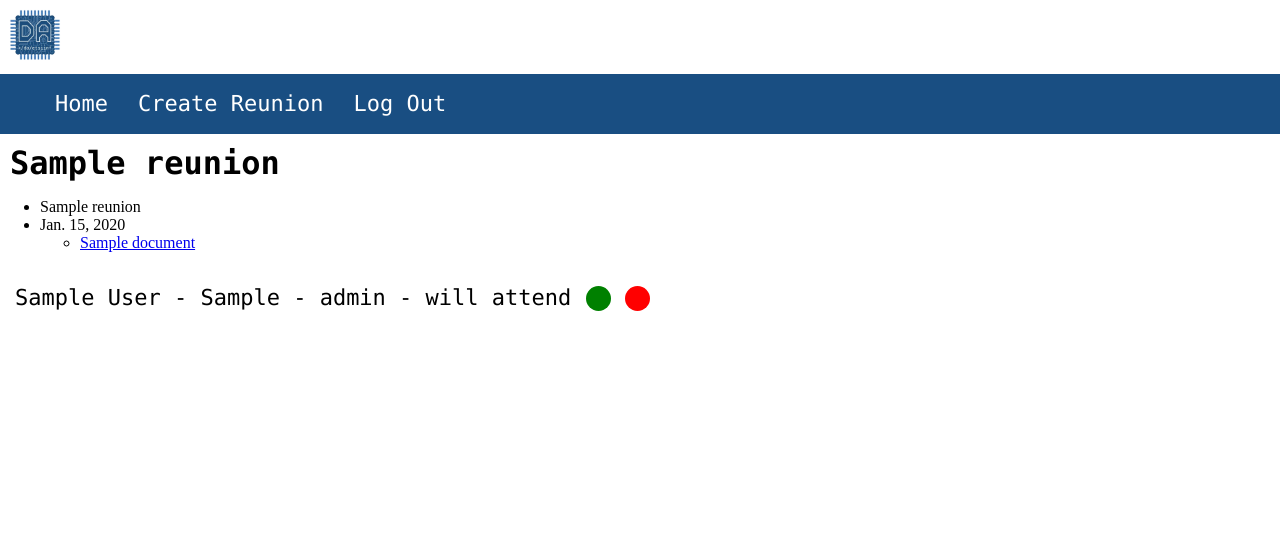
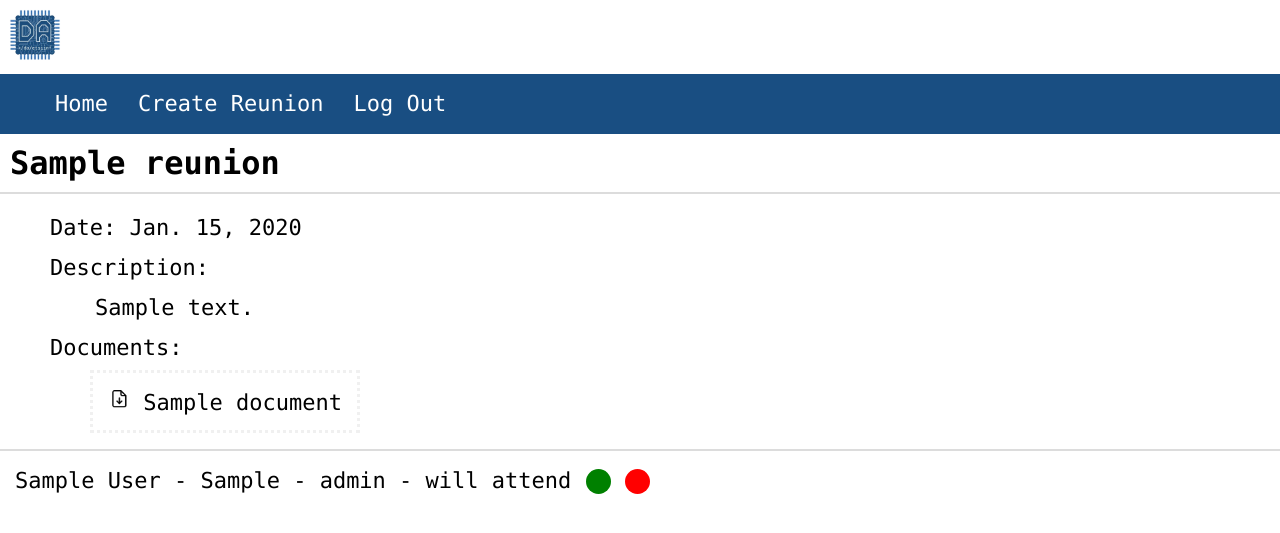
Before and after one commit to DA-ETSIINF/DAgora, a Django app: a page that uses templates/base.html in a window 1280 px wide. Shown: the top 533 px of the page. Run offline with Django 4.2, Linux system fonts and the light colour scheme; a user stored in the database is signed in; tables that the repository leaves empty hold one stand-in row (values such as "Sample post"); parts of the project's set-up code (start-up, migrations or seed data) failed here and were passed over; some libraries are stand-ins or nearby versions.

Commit message:
changed frontend / design of the reunion summary site -> Now you can see its documents

```diff
--- /dev/null
+++ b/static/css/reunionPreView.css
@@ -0,0 +1,52 @@
+#reunionInfo{
+
+    margin:0px;
+    padding:0px;
+
+    border-top-style:solid;
+    border-bottom-style:solid;
+    border-color:rgb(220,220,220);
+    border-width:2px;
+
+}
+#reunionInfo ul li{
+    list-style: none;
+    font-family: "consolas", sans-serif, 'Times New Roman', Times, serif;
+    font-size: 22px;
+
+    padding:5px;
+    margin:5px;
+}
+
+#reunionInfo a{
+    color: black;
+    text-decoration: none;
+}
+#reunionInfo a:visited{
+    color:black;
+    text-decoration: none;
+}
+#reunionInfo a:hover{
+    color:rgb(100,100,100);
+    text-decoration: underline;
+}
+
+#documents{
+    border-style:dotted;
+    border-color:rgb(240,240,240);
+    display: inline-block;
+    margin-left: 50px;
+    padding:5px;
+}
+#documents li{
+    padding:5px;
+    margin:2px;
+
+}
+#document_download_img{
+    height:22px;
+
+}
+.description{
+    margin-left: 50px !important;
+}
--- a/templates/base.html
+++ b/templates/base.html
@@ -22,6 +22,7 @@
     <link rel="stylesheet" type="text/css" href="{% static 'css/createReunion.css' %}"/>
     <link rel="stylesheet" type="text/css" href="{% static 'css/home.css' %}"/>
     <link rel="stylesheet" type="text/css" href="{% static 'css/reunionInfo.css' %}"/>
+    <link rel="stylesheet" type="text/css" href="{% static 'css/reunionPreView.css' %}"/>
 
 
 
--- a/templates/reunion.html
+++ b/templates/reunion.html
@@ -1,6 +1,8 @@
 
 {% extends 'base.html' %}
+{%load static%}
 {% block content %}
+
 
 <body>
 
@@ -11,15 +13,22 @@
     <!-- Empieza la lista de usuarios -->
     <div id="reunionInfo">
         <ul>
-            <li>{{reunion.name}}</li>
-            <li>{{reunion.date}}</li>
-            {%for document in documents%}
+            <li>Date: {{reunion.date}}</li>
+            <li> Description:</li>
+            <li class="description">{{reunion.description}}</li>
+            {%if documents%}
+            <li> Documents: </li>
             <ul id="documents">
-                <li>
-                    <a href="../../media/{{document.file}}">{{document.title}}</a>
-                </li>
-            </ul>
-            {%endfor%}
+                {%for document in documents%}
+                    <li>
+                        <a href="../../media/{{document.file}}">
+                            <img id="document_download_img" src="{% static 'css/download_document_icon.png' %}">
+                            {{document.title}}
+                        </a>
+                    </li>
+                {%endfor%}
+            {%endif%}
+             </ul>
         </ul>
     </div>
 
```
Also changed, not shown: static/css/download_document_icon.png (added).
